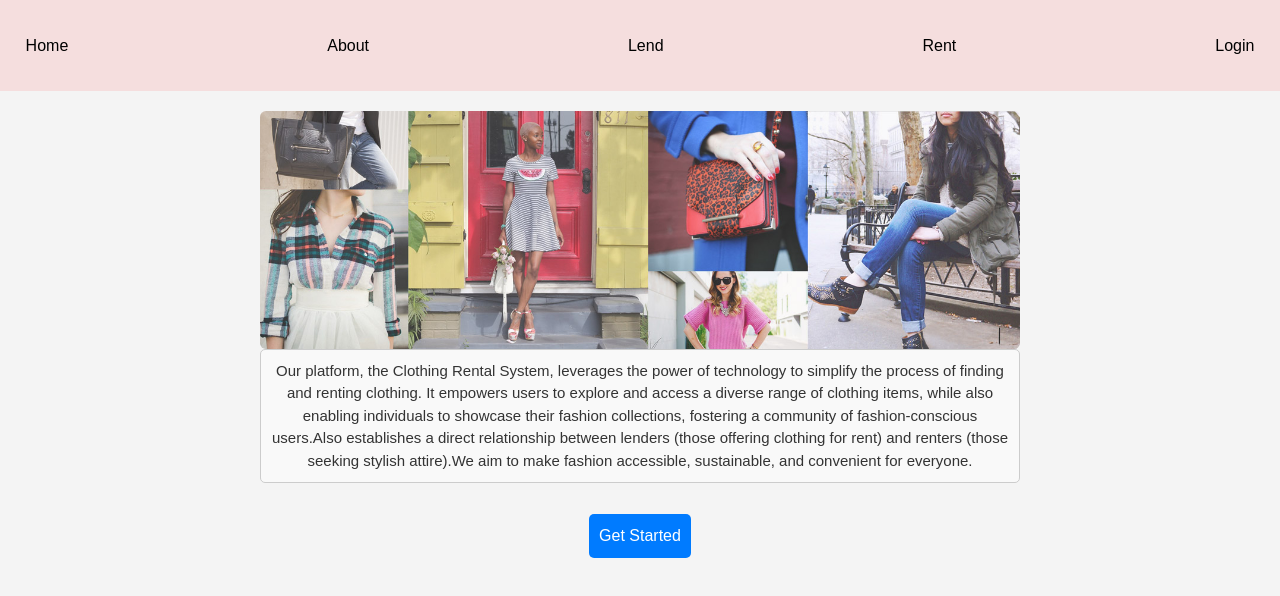
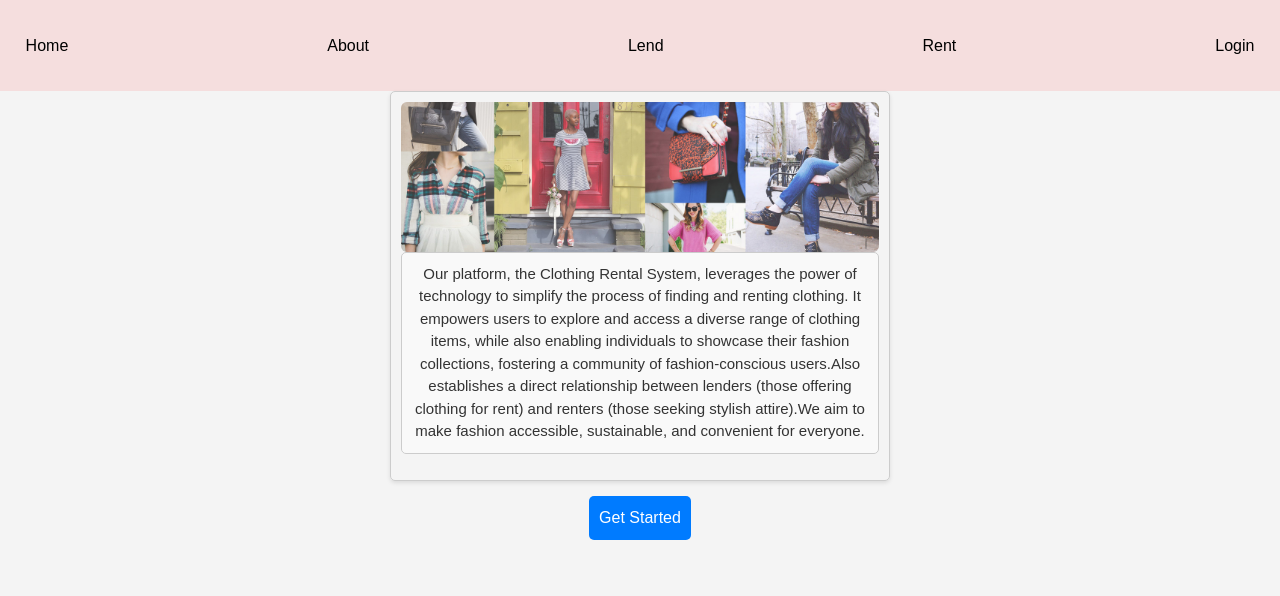
Before and after one commit to Asmita-Nyoupane/Clothing-rental-system, a React (Vite) app in the folder frontend/: page /about in a window 1280 px wide. Shown: the top 596 px of the page. Built offline with nearby package versions, Linux system fonts and the light colour scheme; the HTML template or start-up script is replaced by a standard one.

Commit message:
styling details

```diff
--- a/frontend/src/App.jsx
+++ b/frontend/src/App.jsx
@@ -9,7 +9,7 @@ import Signup from './Components/Signup'
 import DataProvider from './context/DataProvider'
 import About from './Components/About'
 import Getstarted from './Components/About'
- import {Details} from './Components/Details/Details'
+ import Details from './Components/Details/Details'
 
 
  const App = () => {
--- /dev/null
+++ b/frontend/src/Components/Details/Details.css
@@ -0,0 +1,26 @@
+
+
+.container {
+    width: 500px;
+    border: 1px solid #ccc;
+    border-radius: 5px;
+    padding: 10px;
+    box-shadow: 0 2px 4px rgba(0, 0, 0, 0.1);
+    margin-bottom: 20px;
+  }
+
+  /* Image styles */
+  img {
+    width: 100%;
+  height: 300px;
+  object-fit: cover;
+  border-radius: 5px;
+  }
+
+  /* Heading styles */
+  h2 {
+    font-size: 1.2rem;
+    margin: 10px 0;
+    /* margin-bottom: 10px; */
+    /* color: #3498db; */
+  }
--- a/frontend/src/Components/Details/Details.jsx
+++ b/frontend/src/Components/Details/Details.jsx
@@ -1,9 +1,11 @@
-import { useEffect, useState  } from "react"
-import { Link, useNavigate, useParams } from 'react-router-dom'
+// Details.jsx
+
+import React, { useEffect, useState } from "react";
+import { useParams } from 'react-router-dom';
 import { API } from "../../service/api";
+import './Details.css';
 
-
- export const Details = () => {
+const Details = () => {
   const [post, setPost] = useState({});
   const { id } = useParams();
 
@@ -13,16 +15,23 @@ import { API } from "../../service/api";
       if (response.isSuccess) {
         setPost(response.data);
       }
-        }
+    };
     fetchData();
-    }, []);
+  }, [id]);
+
   return (
-     <>
+    <div className="container"> {/* Add a container div */}
+      <img src={post.image} alt="post" />
+      <h2 className="category">Category: {post.category}</h2>
+      <h2 className="Price">Price: {post.rentPrice}</h2>
+      <h2 className="Gender">Gender: {post.gender}</h2>
+      <h2 className="Size">Size: {post.size}</h2>
+      <h2 className="name">Name: {post.name}</h2>
+      <h2 className="Phone">Phone: {post.phone}</h2>
+      <h2 className="Location">Location: {post.location}</h2>
+      <h2 className="Date">Date: {new Date(post.createdDate).toDateString()}</h2>
+    </div>
+  );
+};
 
-            <img src={post.image} alt="post" />
-
-     </>
-
-
-   )
- }
+export default Details;
--- a/frontend/src/Components/Rent/Post/Post.jsx
+++ b/frontend/src/Components/Rent/Post/Post.jsx
@@ -5,14 +5,15 @@ export const Post = ({ post }) => {
     <>
 
          <img className='image' src={post.image} alt="post" />
-          <h2 className="category">Category: {post.category}</h2>
+         <h2 className="Price">Price: {post.rentPrice}</h2>
+          {/* <h2 className="category">Category: {post.category}</h2>
           <h2 className="Price">Price: {post.rentPrice}</h2>
           <h2 className="Gender">Gender: {post.gender}</h2>
           <h2 className="Size">Size: {post.size}</h2>
           <h2 className="name">Name: {post.name}</h2>
           <h2 className="Phone">Phone: {post.phone}</h2>
           <h2 className="Location">Location: {post.location}</h2>
-          <h2 className="Date">Date: {post.createdDate}</h2>
+          <h2 className="Date">Date: {post.createdDate}</h2> */}
 
     </>
   );
--- a/frontend/src/constants/config.js
+++ b/frontend/src/constants/config.js
@@ -32,6 +32,6 @@ export const API_NOTIFICATION_MESSAGES={
     userLogin:{url:'/login', method:'POST'},
     uploadFile:{url:'/file/upload',method:'POST'},
     createPost:{url:'create',method:'POST'},
-    getAllPosts:{url:'/posts', method:'GET', params:true}
-
+    getAllPosts:{url:'/posts', method:'GET', params:true},
+    getPostById: { url: 'post', method: 'GET', query: true },
   }
```
Also changed, not shown: frontend/src/Components/Lend/Lend.jsx (+0 -104 lines). Lines whose indentation alone changed are shown as unchanged.
